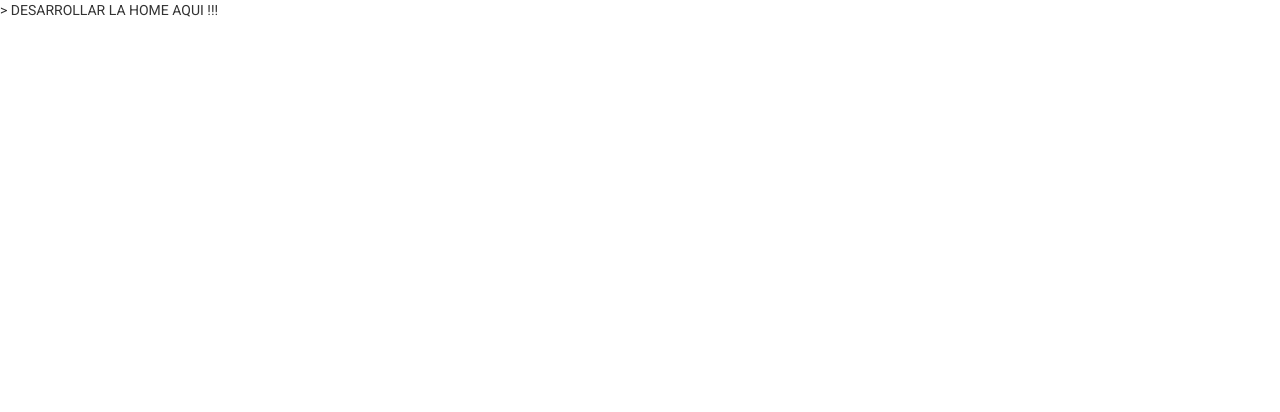
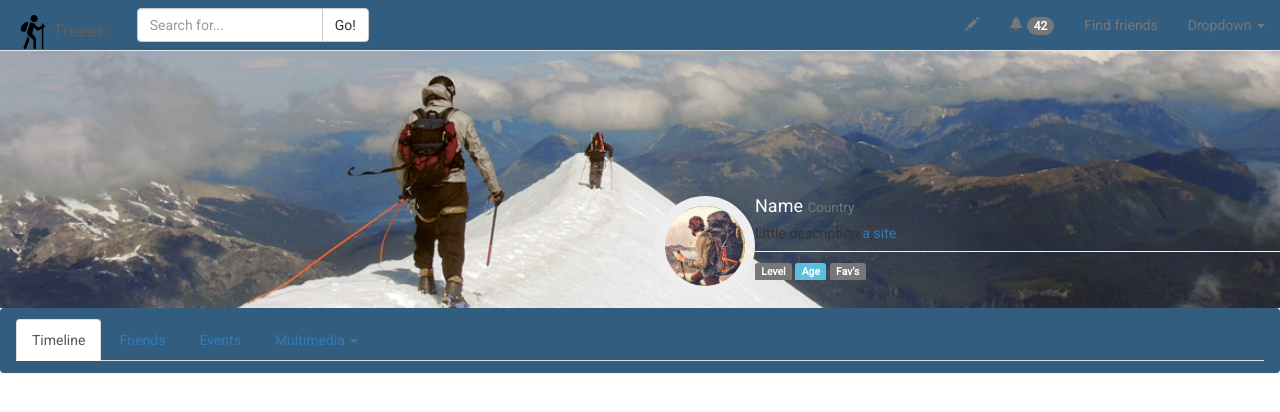
Before and after one commit to conois/producto_trek, a plain HTML site: page index2.html in a window 1280 px wide. Drawn offline with nearby package versions, Linux system fonts and the light colour scheme.

Commit message:
subiendo index2 nuevamente

```diff
--- a/assets/css/style.css
+++ b/assets/css/style.css
@@ -160,3 +160,56 @@ body{
 }
 
 /*Modal registro*/
+
+.first-color {
+  background-color: #F8B195;
+}
+
+.second-color {
+  background-color: #F2727F;
+}
+
+.third-color {
+  background-color: #C66988;
+}
+
+.fourth-color {
+  background-color: #6C5B7D;
+}
+
+.fifth-color {
+  background-color: #325D7F;
+}
+
+.imglogo {
+  max-height: 1.875em;
+}
+
+.headerimg {
+  background-image: url(../img/trekking_1.jpg);
+  width: 100%;
+  height: 22em;
+  background-size: cover;
+  background-position: center;
+}
+.media-heading {
+  color: #FFF;
+}
+
+.userimg {
+  /*box-shadow:0px 0px 4px -2px #000;*/
+  margin-top: 14em;
+}
+
+.dp{
+  border:10px solid #eee;
+  transition: all 0.2s ease-in-out;
+}
+
+.dp:hover {
+  border:2px solid #eee;
+  transform:rotate(360deg);
+  -ms-transform:rotate(360deg);
+  -webkit-transform:rotate(360deg);
+  /*-webkit-font-smoothing:antialiased;*/
+}
--- a/index2.html
+++ b/index2.html
@@ -2,7 +2,7 @@
 <html lang="en">
 <head>
 	<meta charset="UTF-8">
-	<meta name="viewport" content="width=device-width, initial-scale=1.0">
+	<meta name="viewport" content="width=device-width, initial-scale=1">
 	<title>Go to Top !</title>
 	<!--bootstrap -->
 	<link rel="stylesheet" href="https://maxcdn.bootstrapcdn.com/bootstrap/3.3.7/css/bootstrap.min.css" integrity="sha384-BVYiiSIFeK1dGmJRAkycuHAHRg32OmUcww7on3RYdg4Va+PmSTsz/K68vbdEjh4u" crossorigin="anonymous">
@@ -11,10 +11,88 @@
 	<!-- google fonts -->
 	<link href="https://fonts.googleapis.com/css?family=Roboto+Condensed:300,300i,400,700|Roboto:100,300,300i,400" rel="stylesheet">
 	<!-- jQuery -->
-  <script src="https://ajax.googleapis.com/ajax/libs/jquery/3.2.1/jquery.min.js"></script>>
+  <script src="https://ajax.googleapis.com/ajax/libs/jquery/3.2.1/jquery.min.js"></script>
 </head>
 <body>
-	DESARROLLAR LA HOME AQUI !!!
+	<header>
+		<nav class="navbar navbar-default navbar-fixed-top fifth-color">
+      <div class="container-fluid">
+        <!-- Brand and toggle get grouped for better mobile display -->
+        <div class="navbar-header">
+          <button type="button" class="navbar-toggle collapsed" data-toggle="collapse" data-target="#bs-example-navbar-collapse-1" aria-expanded="false">
+            <span class="sr-only">Toggle navigation</span>
+            <span class="icon-bar"></span>
+            <span class="icon-bar"></span>
+            <span class="icon-bar"></span>
+          </button>
+        <a class="navbar-brand" href="#"> <span><img alt="Brand" class="imglogo" src="assets/img/trekkinglogo.png"> Treeek</span></a>
+      </div>
+    <!-- Collect the nav links, forms, and other content for toggling -->
+    <div class="collapse navbar-collapse" id="bs-example-navbar-collapse-1">
+      <form class="navbar-form navbar-left">
+ 					<div class="input-group">
+      <input type="text" class="form-control" placeholder="Search for...">
+      <span class="input-group-btn">
+        <button class="btn btn-default" type="button">Go!</button>
+      </span>
+    </div><!-- /input-group -->
+      </form>
+      <ul class="nav navbar-nav navbar-right">
+      	<li><a href="#"><span class="glyphicon glyphicon-pencil" aria-hidden="true"></span></a></li>
+        <li><a href="#"><span class="glyphicon glyphicon-bell" aria-hidden="true"></span> <span class="badge">42</span></a></li>
+        <li><a href="#">Find friends</a></li>
+        <li class="dropdown">
+          <a href="#" class="dropdown-toggle" data-toggle="dropdown" role="button" aria-haspopup="true" aria-expanded="false">Dropdown <span class="caret"></span></a>
+          <ul class="dropdown-menu">
+            <li><a href="#">Action</a></li>
+            <li><a href="#">Another action</a></li>
+            <li><a href="#">Something else here</a></li>
+            <li role="separator" class="divider"></li>
+            <li><a href="#">Separated link</a></li>
+          </ul>
+        </li>
+      </ul>
+    </div><!-- /.navbar-collapse -->
+  </div><!-- /.container-fluid -->
+  </nav>
+  <div class="container-fluid row">
+    <div class="headerimg">
+    <!-- imagen -->
+    <div class="row">
+      <div class="col-xs-6 col-xs-offset-6">
+        <div class="userimg">
+          <a class="pull-left" href="#">
+            <img class="media-object dp img-circle" src="assets/img/userphotocrop.jpg" style="width: 100px; height:100px;">
+          </a>
+          <div class="media-body">
+            <h4 class="media-heading">Name <small> Country</small></h4>
+            <h5>Little description <a href="http://gridle.in">a site</a></h5>
+            <hr style="margin:8px auto">
+              <span class="label label-default">Level</span>
+              <span class="label label-info">Age</span>
+              <span class="label label-default">Fav's</span>
+          </div>
+        </div>
+      </div>
+    </div> <!-- /row -->
+    </div> <!-- /hader -->
+    <div class="panel with-nav-tabs fifth-color">
+      <div class="panel-heading">
+        <ul class="nav nav-tabs">
+          <li class="active"><a href="#" data-toggle="tab">Timeline</a></li>
+          <li><a href="#" data-toggle="tab">Friends</a></li>
+          <li><a href="#" data-toggle="tab">Events</a></li>
+          <li class="dropdown">
+          <a href="#" data-toggle="dropdown">Multimedia <span class="caret"></span></a>
+          <ul class="dropdown-menu" role="menu">
+            <li><a href="#" data-toggle="tab">Photos</a></li>
+            <li><a href="#" data-toggle="tab">Videos</a></li>
+          </ul>
+          </li>
+        </ul>
+      </div>
+    </div>
+  </header>
 
 
 <!--scripts-->
```
Also changed, not shown: assets/img/trekkinglogo.png (added), assets/img/userphoto.jpg (added), assets/img/userphotocrop.jpg (added).
